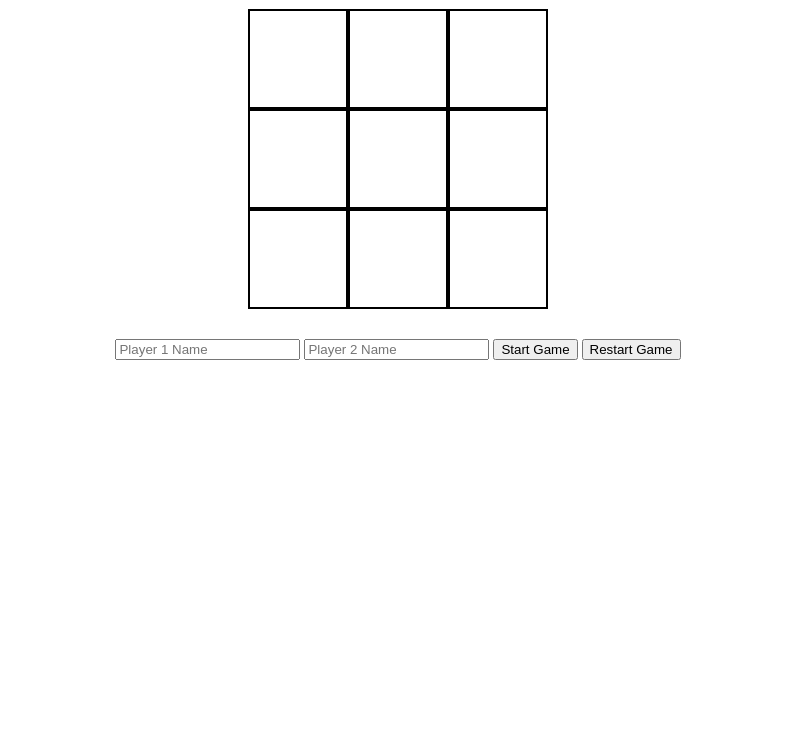
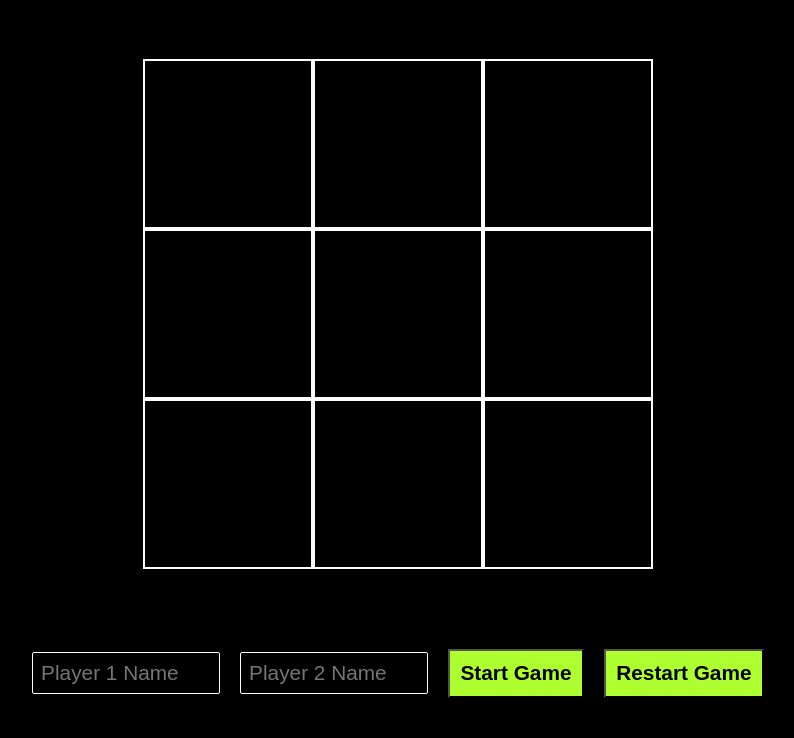
Before and after one commit to arsharora017/odin-tic_tac_toe, a plain HTML site: page index.html in a window 1280 px wide. Shown: the part 115-853 px from the top of the page, without its empty margins (242-1036 px from the left). Before the commit the page ends 800 px from the top, so only its background shows below. Drawn offline with Linux system fonts and the light colour scheme.

Commit message:
change page background color to black. make changes to UI of buttons and input elements.

```diff
--- a/index.html
+++ b/index.html
@@ -37,7 +37,6 @@
     <div id="result-display"></div>
     <div class="modal">
       <div class="modal-content">
-        <span class="close"></span>
         <p class="result"></p>
       </div>
     </div>
--- a/style.css
+++ b/style.css
@@ -1,7 +1,12 @@
 :root {
-  /* background-color: black; */
+  background-color: black;
   font-family: "Poppins", sans-serif;
   font-family: "Roboto", sans-serif;
+  --color-1: white;
+  --color-2: black;
+  --secondary-color: greenyellow;
+
+  --font-size: 1.3rem;
 }
 
 /* h1 {
@@ -11,7 +16,7 @@
 } */
 
 .title {
-  color: green;
+  color: var(--secondary-color);
   text-align: center;
   font-size: 4rem;
   margin: 30px 0;
@@ -19,28 +24,53 @@
 
 #gameboard {
   display: grid;
-  grid-template-columns: repeat(3, 100px);
-  grid-template-rows: repeat(3, 100px);
+  grid-template-columns: repeat(3, 170px);
+  grid-template-rows: repeat(3, 170px);
   justify-content: center;
-  /* height: 200px; */
-  margin: 30px 0;
+  margin: 5rem 0;
 }
 
 .square {
-  border: 2px solid black;
+  border: 2px solid var(--color-1);
   display: flex;
   justify-content: center;
   align-items: center;
-  font-size: 80px;
+  font-size: 10rem;
   cursor: pointer;
+  color: var(--color-1);
 }
 
 #controls,
 #message {
   text-align: center;
   margin: 20px 0;
+  display: flex;
+  justify-content: center;
+  align-items: center;
+  gap: 20px;
 }
 
+input[type="text"] {
+  border: 1px solid var(--color-1);
+  border-radius: 2px;
+  width: 170px;
+  height: 1.5rem;
+  padding: 0.5rem;
+  background: var(--color-2);
+  color: var(--color-1);
+  font-size: 1rem;
+  font-size: var(--font-size);
+}
+
+button {
+  cursor: pointer;
+  padding: 0.65rem;
+  text-align: center;
+  font-size: 1rem;
+  font-weight: 600;
+  background-color: var(--secondary-color);
+  font-size: var(--font-size);
+}
 /* modal */
 
 .modal {
@@ -56,7 +86,7 @@
 }
 
 .modal-content {
-  background-color: rgba(101, 255, 191, 0.164);
+  background-color: rgba(101, 255, 191, 0.51);
   text-align: center;
   width: 100%; /* Could be more or less, depending on screen size */
   box-shadow: 0 4px 8px 0 rgba(0, 0, 0, 0.2), 0 6px 20px 0 rgba(0, 0, 0, 0.19);
@@ -64,3 +94,7 @@
   color: #fff;
   text-shadow: 0 0 7px #5271ff, 0 0 10px #fff, 0 0 21px #fff, 0 0 42px #5271ff;
 }
+
+.result {
+  font-size: 5rem;
+}
```
